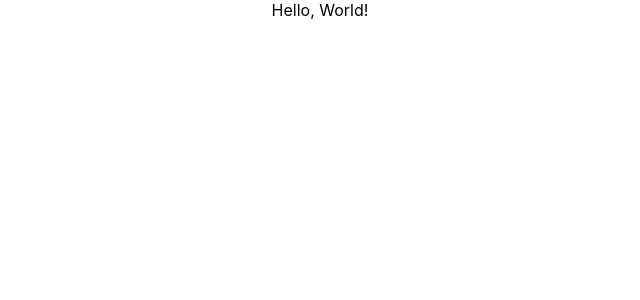
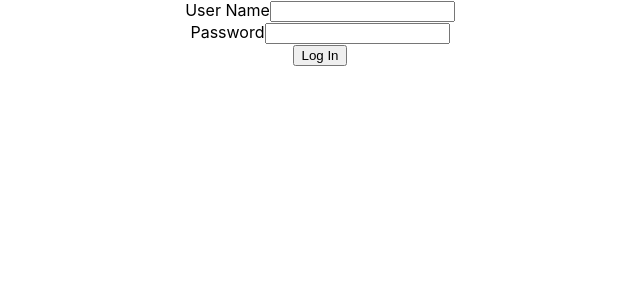
Before and after one commit to DannieC97/Assignment-09, a React (Create React App) app in the folder bank-of-react/: page /login in a window 1280 px wide. Shown: the top 300 px of the page, without its empty margins (320-960 px from the left). Built offline with nearby package versions, Linux system fonts and the light colour scheme.

Commit message:
setting up

```diff
--- a/bank-of-react/src/App.css
+++ b/bank-of-react/src/App.css
@@ -36,3 +36,10 @@
     transform: rotate(360deg);
   }
 }
+.links{
+  padding: 5px;
+  margin: 10px;
+}
+.link1{
+  padding: 10px;
+}
--- a/bank-of-react/src/App.js
+++ b/bank-of-react/src/App.js
@@ -1,14 +1,48 @@
 import './App.css';
-import React, {Component} from 'react';
-import {BrowserRouter as Router} from 'react-router-dom'
+import React, { Component, useEffect, useState } from 'react';
+import { BrowserRouter as Router, Route, Routes } from 'react-router-dom'
+import Home from "./components/Home";
+import UserProfile from './components/UserProfile';
+import LogIn from './components/LogIn';
 
 
-function App () {
+function App() {
+  const [balance, setBalance] = useState(14568.27)
+  const [currentUser, setUser] = useState(
+    {
+      userName: 'bob_loblaw',
+      memberSince: '08/23/99'
+    }
+  )
+  function test(){
+    console.log("hello")
+  }
+  //this is the function that infinites loops without useEffect
+useEffect(()=>{
+  function mockLogIn(logInInfo){
+    const newUser = {...currentUser}
+    newUser.userName = logInInfo
+    setUser(newUser)
+    console.log(newUser)
+  }
+  mockLogIn("dannie")
+},[])
+
+
+
   return (
     <Router>
-    <div className="App">
-      Hello, World!
-    </div>
+
+      <div className="App">
+        <Routes>
+          <Route exact path="/" element={<Home balance={balance} />} />
+          <Route exact path="/userProfile" element={<UserProfile
+          userName={currentUser.userName} memberSince={currentUser.memberSince} />} />
+          <Route exact path="/login" element={<LogIn test={test} />} />
+        </Routes>
+
+      </div>
+
     </Router>
   );
 }
--- /dev/null
+++ b/bank-of-react/src/components/AccountBalance.js
@@ -0,0 +1,11 @@
+
+
+function AccountBalance(props){
+    return(
+        <div>
+            Balance: {props.balance}
+        </div>
+    )
+
+}
+export default AccountBalance;
--- /dev/null
+++ b/bank-of-react/src/components/Home.js
@@ -0,0 +1,27 @@
+import '../App.css';
+import React, { Component } from 'react';
+import { BrowserRouter as Router, Route, Routes } from 'react-router-dom'
+import AccountBalance from './AccountBalance';
+import { Link } from 'react-router-dom'
+
+function Home(props) {
+
+
+    return (
+
+        <div>
+
+            <img src="https://letstalkpayments.com/wp-content/uploads/2016/04/Bank.png" alt="bank" />
+            <h1>Bank of React</h1>
+            <div className='links'>
+            <Link to="/userProfile">User Profile</Link>
+            <Link className='link1' to="/login">Log In</Link>
+            </div>
+            <AccountBalance balance={props.balance} />
+
+        </div>
+
+    );
+}
+
+export default Home;
--- /dev/null
+++ b/bank-of-react/src/components/LogIn.js
@@ -0,0 +1,30 @@
+
+function LogIn(props) {
+    props.test()
+
+    function handleSubmit(e) {
+        e.preventDefualt()
+
+    }
+    function handleChange(e) {
+        const inputField = e.target.name
+        const inputValue = e.target.value
+    }
+    return (
+        <div>
+            <form onSubmit={handleSubmit}>
+                <div>
+                    <label htmlFor="userName">User Name</label>
+                    <input type="text" name="userName" onChange={handleChange} />
+                </div>
+                <div>
+                    <label htmlFor="password">Password</label>
+                    <input type="password" name="password" />
+                </div>
+                <button>Log In</button>
+            </form>
+        </div>
+    )
+
+}
+export default LogIn;
--- /dev/null
+++ b/bank-of-react/src/components/UserProfile.js
@@ -0,0 +1,12 @@
+import {Link} from 'react-router-dom'
+function UserProfile(props){
+    return(
+        <div>
+            <h1>User Profile</h1>
+            <Link to="/">Home</Link>
+            <div>UserName: {props.userName} </div>
+            <div>Member Since: {props.memberSince} </div>
+        </div>
+    )
+}
+export default UserProfile;
```
